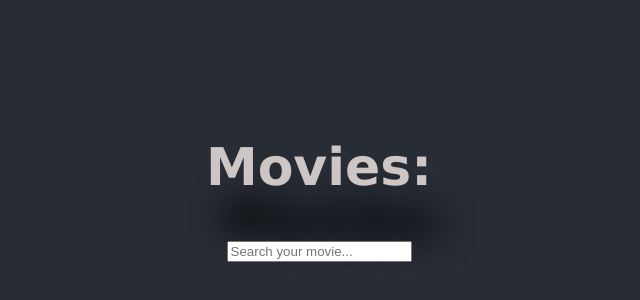
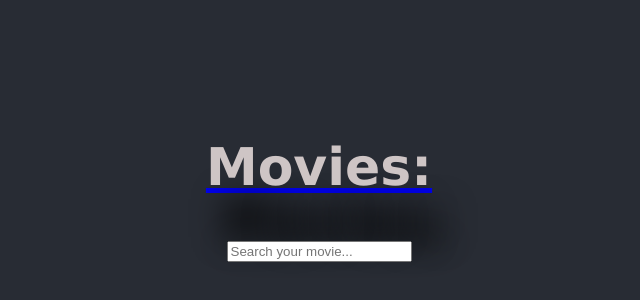
Before and after one commit to JayroGG/ReactFront, a React (Create React App) app: page / in a window 1280 px wide. Shown: the part 218-518 px from the top of the page, without its empty margins (321-961 px from the left). Built offline with nearby package versions, Linux system fonts and the light colour scheme; no server answers.

Commit message:
Implemented Link from wouter

```diff
--- a/src/App.js
+++ b/src/App.js
@@ -1,13 +1,14 @@
 import './App.css';
 import MovieList from './components/MovieList'
 import SearchBar from './components/SearchBar';
-import { Route } from 'wouter';
+import { Route, Link } from 'wouter';
 
 function App() {
   return (
     <div className="App">
-      <h1>Movies: </h1>
+      <Link to='/'><h1>Movies:</h1></Link>
       <SearchBar />
+      <Route path="/" component={MovieList} />
       <Route path="/search/:search" component={MovieList} />
     </div>
   )
--- a/src/components/MovieList.js
+++ b/src/components/MovieList.js
@@ -2,7 +2,7 @@ import MovieCard from './MovieCard'
 import './MovieList.css'
 import { useMovies } from '../hooks/useMovies'
 
-const MovieList = ({ params }) => {
+const MovieList = ({ params } = {}) => {
     const { search } = params
     const movies = useMovies({ search })
     return (
```
